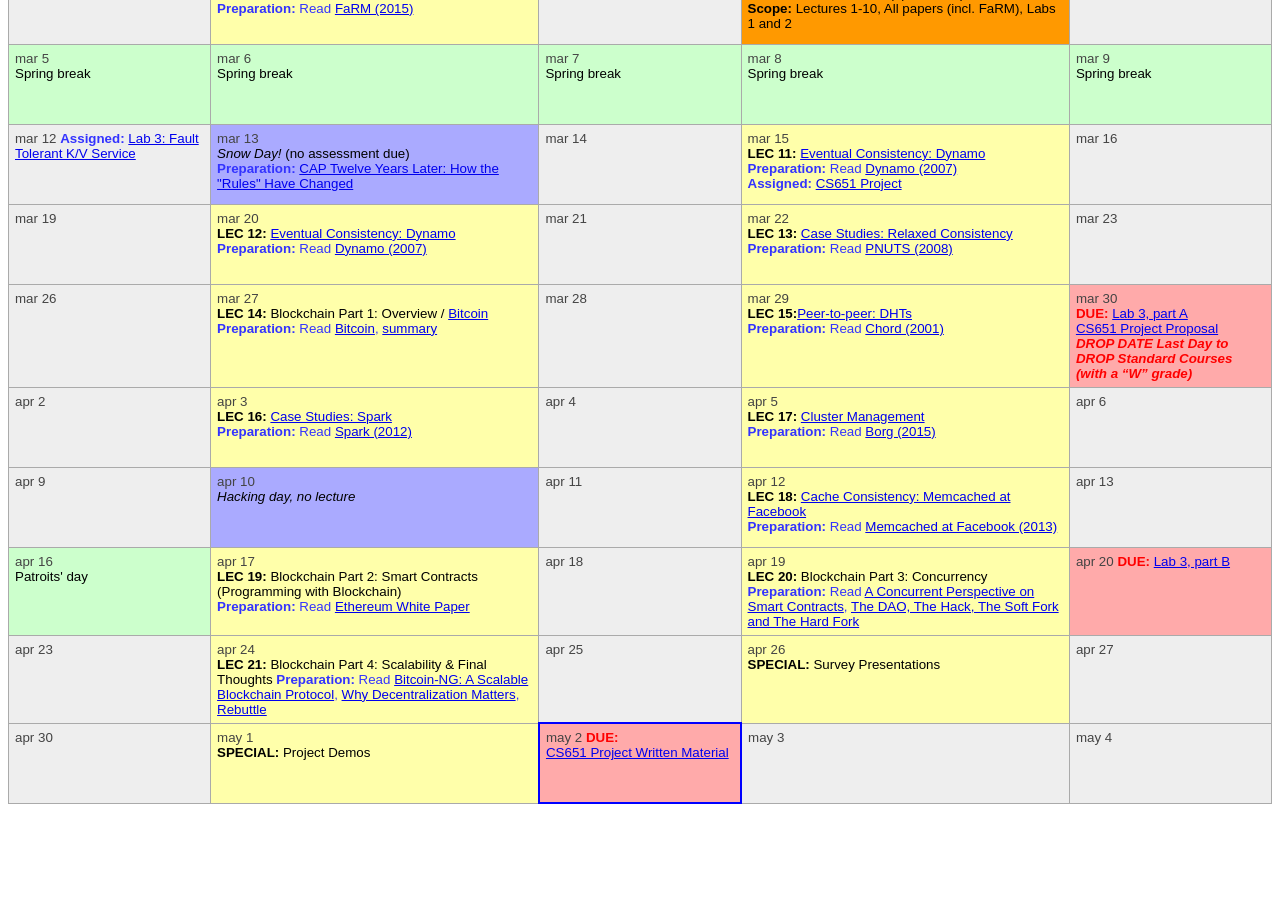
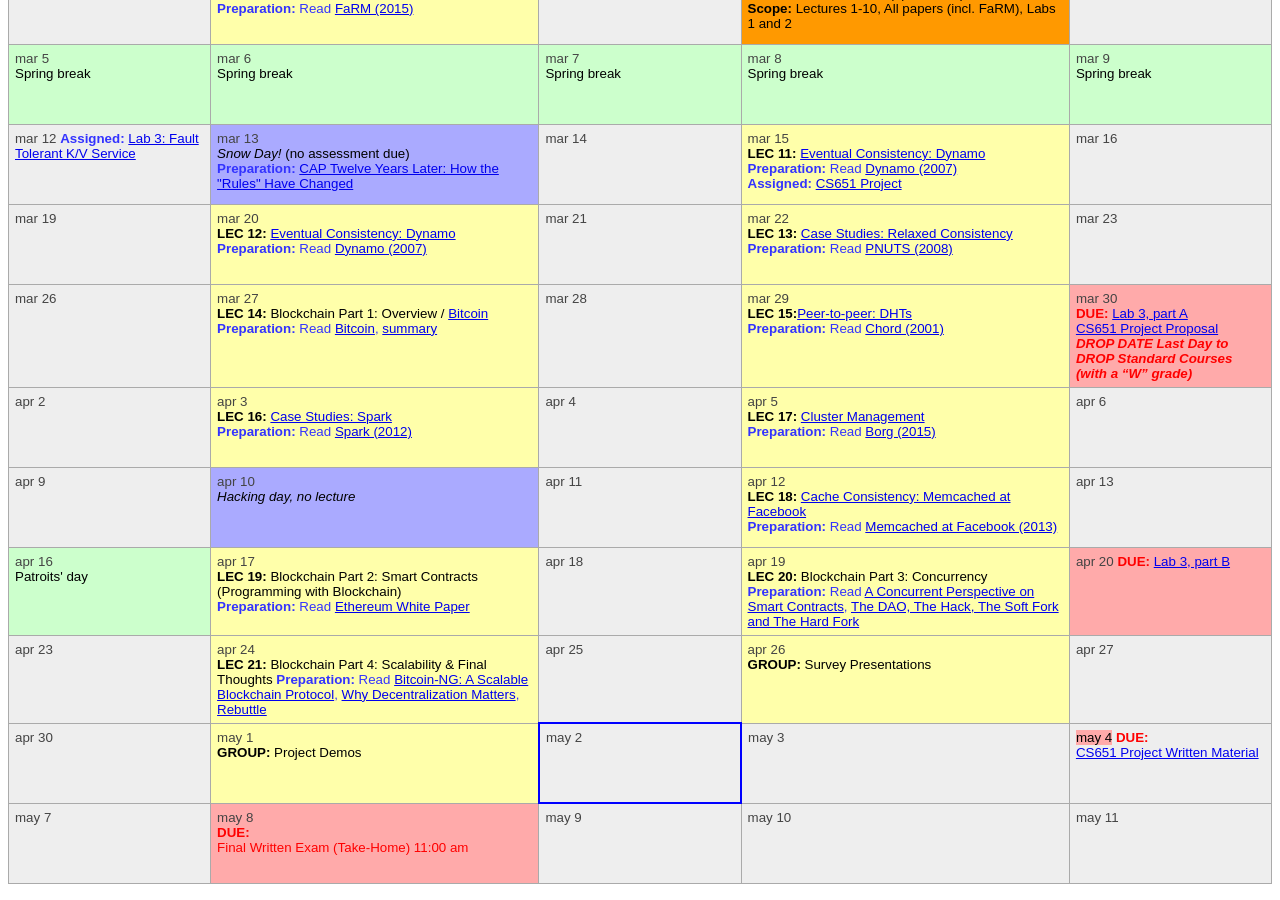
Before and after one commit to jimcadden/jmcadden.github.io, a Jekyll site: the page cs451/calendar.html, which Jekyll copies as it is, in a window 1280 px wide and 900 px high, scrolled down 667 px. Built offline with Jekyll 4.4.1, drawn with Linux system fonts in a browser that asks for light colours; before the commit the page ends 1487 px from its top, so only the background shows below that.

Commit message:
451: update calendar

```diff
--- a/cs451/calendar.html
+++ b/cs451/calendar.html
@@ -327,20 +327,30 @@
   </td>
   <td id="2018-4-25" class="recitation"><span class="date">apr 25</span></td>
   <td id="2018-4-26" class="lecture"><span class="date">apr 26</span><br />
-    <b>SPECIAL:</b> Survey Presentations<br /></td>
+    <b>GROUP:</b> Survey Presentations<br /></td>
   <td id="2018-4-27" class=""><span class="date">apr 27</span><br />
 </td>
 </tr>
 <tr> <!-- week of may 1 -->
   <td id="2018-4-30" class=""><span class="date">apr 30</span><br />
   <td id="2018-5-1" class="lecture"><span class="date">may 1</span><br />
-    <b>SPECIAL:</b> Project Demos<br /></td>
-  <td id="2018-5-2" class="due"><span class="date">may 2</span>
+    <b>GROUP:</b> Project Demos<br /></td>
+  <td id="2018-5-2" class="date"><span class="date">may 2</span> </td>
+  <td id="2018-5-3"><span class="date">may 3</span></td>
+  <td id="2018-5-4"><span class="due">may 4</span>
     <span class="deadline"><b>DUE:</b><br/>
     <a href="grad/">CS651 Project Written Material </a></span><br />
   </td>
-  <td id="2018-5-3"><span class="date">may 3</span></td>
-  <td id="2018-5-4"><span class="date">may 4</span></td>
+</tr>
+<tr> <!-- week of may 1 -->
+  <td id="2018-5-7" class=""><span class="date">may 7</span><br />
+  <td id="2018-5-8" class="due"><span class="date">may 8</span><br />
+    <span class="deadline"><b>DUE:</b><br/>
+    Final Written Exam (Take-Home) 11:00 am<br />
+  <td id="2018-5-9" class="date"><span class="date">may 9</span> </td>
+  <td id="2018-5-10"><span class="date">may 10</span></td>
+  <td id="2018-5-11"><span class="date">may 11</span>
+  </td>
 </tr>
 
 </table>
```
